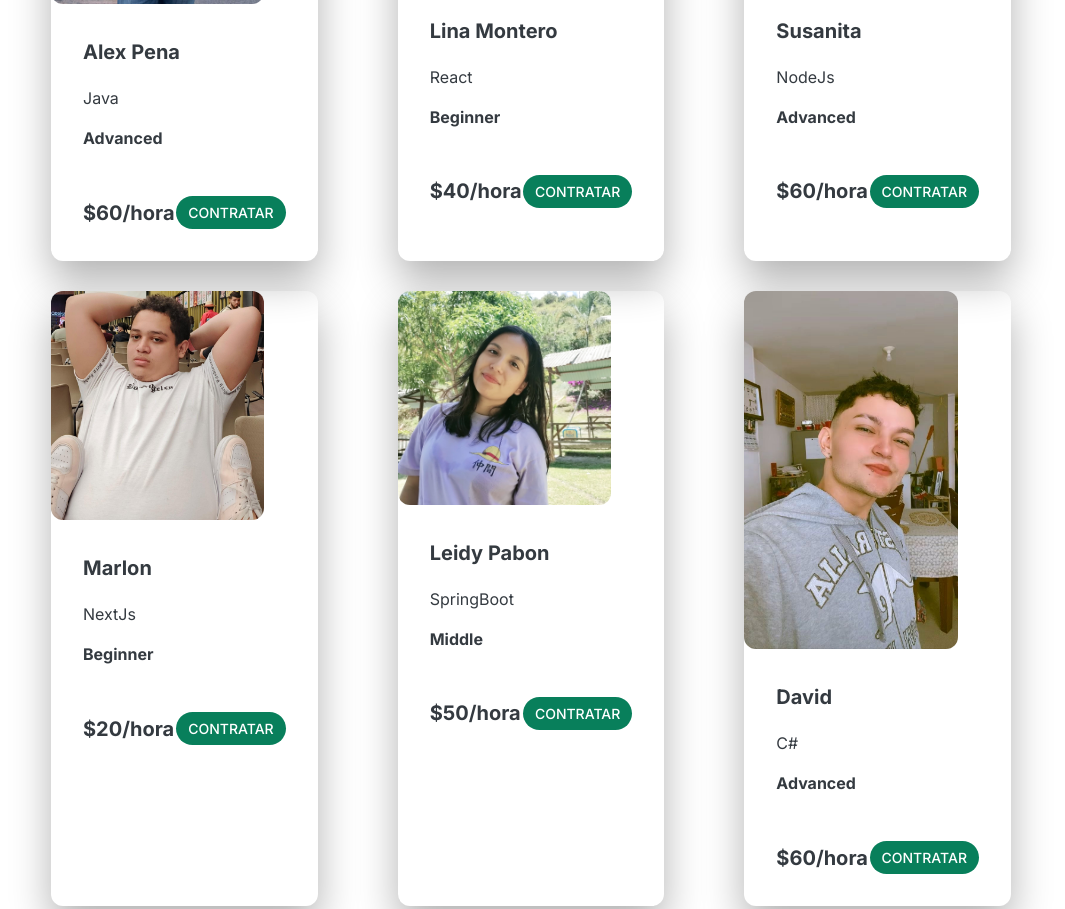
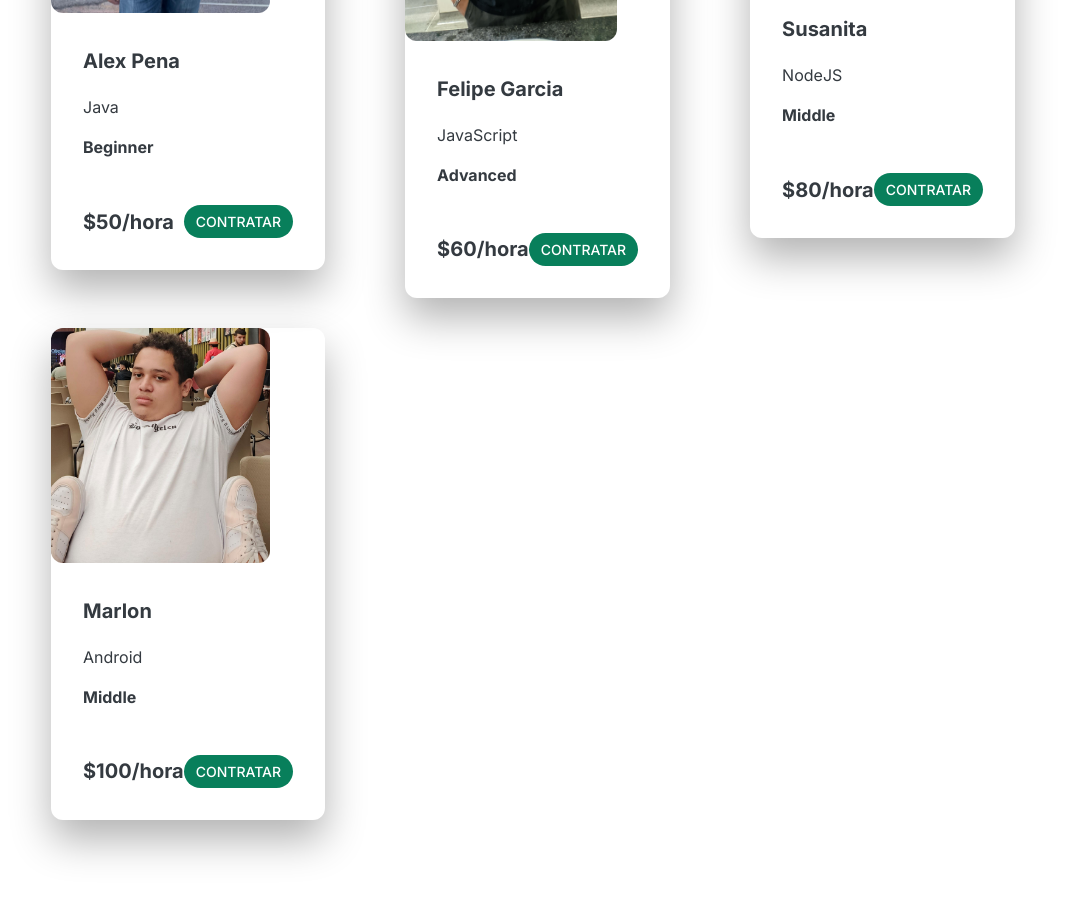
Before and after one commit to SebastianLozanoSiza/Portal-UTS, a plain HTML site: page index.html in a window 1280 px wide. Shown: the part 1020-1929 px from the top of the page, without its empty margins (109-1174 px from the left). Drawn offline with Linux system fonts and the light colour scheme.

Commit message:
agregada la funcionalidad de dinamismo para las cartas

```diff
--- /dev/null
+++ b/app.js
@@ -0,0 +1,54 @@
+console.log(students);
+
+/* 1. Llenar dinamicamente select de nombres */
+students.forEach((student) => {
+    const option = document.createElement('option');
+    option.value = student.nombre;
+    option.textContent = student.nombre;
+    document.querySelector('#nombre').appendChild(option);
+})
+
+/* 2. Llenar dinamicamente select con sueldos en dolares */
+const max = 100;
+const min = max - 90;
+
+for (let i = min; i <= max; i++) {
+    const opcion = document.createElement('option');
+    opcion.value = i;
+    opcion.textContent = i;
+    document.querySelector('#sueldo').appendChild(opcion);
+}
+
+/* 3. Event listeners */
+document.addEventListener('DOMContentLoaded', () => {
+    showStudents(students);
+})
+
+function showStudents(students) {
+    const cardContainer = document.querySelector('#tarjetas');
+    students.forEach((student) => {
+        const studentHtml = document.createElement('p');
+        studentHtml.innerHTML = `
+            <figure class="student">
+                <img src="img/${student.imagen}" alt="Student" />
+                    <div class="student-box">
+                        <h3>${student.nombre}</h3>
+                        <ul class="student-details">
+                            <li>
+                                <span>${student.experto}</span>
+                            </li>
+                            <br />
+                            <li>
+                                <strong>${student.ingles}</strong>
+                            </li>
+                        </ul>
+                        <div class="student-price">
+                            <strong>$${student.sueldo}/hora</strong>
+                            <a href="#" class="btn btn--small">Contratar</a>
+                        </div>
+                    </div>
+            </figure>
+        `;
+        cardContainer.appendChild(studentHtml);
+    })
+}
--- /dev/null
+++ b/db.js
@@ -0,0 +1,34 @@
+const students = [
+    {
+        id: 1,
+        nombre: "Alex Pena",
+        imagen: "Alex Pena.jpeg",
+        experto: "Java",
+        ingles: "Beginner",
+        sueldo: 50
+    },
+    {
+        id: 2,
+        nombre: "Felipe Garcia",
+        imagen: "Felipe Garcia.jpeg",
+        experto: "JavaScript",
+        ingles: "Advanced",
+        sueldo: 60
+    },
+    {
+        id: 3,
+        nombre: "Susanita",
+        imagen: "Susanita.jpeg",
+        experto: "NodeJS",
+        ingles: "Middle",
+        sueldo: 80
+    },
+    {
+        id: 4,
+        nombre: "Marlon",
+        imagen: "Marlon.jpeg",
+        experto: "Android",
+        ingles: "Middle",
+        sueldo: 100
+    }
+]
--- a/index.html
+++ b/index.html
@@ -110,145 +110,6 @@
 
             <div class="grid-3-cols" id="tarjetas">
 
-                <figure class="student">
-                    <img src="img/Alex Pena.jpeg" alt="Student" />
-                    <div class="student-box">
-                        <h3>Alex Pena</h3>
-                        <ul class="student-details">
-                            <li>
-                                <span>Java</span>
-                            </li>
-                            <br />
-                            <li>
-                                <strong>Advanced</strong>
-                            </li>
-                        </ul>
-                        <div class="student-price">
-                            <strong>$60/hora</strong>
-                            <a href="#" class="btn btn--small">Contratar</a>
-                        </div>
-                    </div>
-                </figure>
-
-                <figure class="student">
-                    <img src="img/Lina Montero.jpeg" alt="Student" />
-                    <div class="student-box">
-                        <h3>Lina Montero</h3>
-                        <ul class="student-details">
-                            <li>
-                                <span>React</span>
-                            </li>
-                            <br />
-                            <li>
-                                <strong>Beginner</strong>
-                            </li>
-                        </ul>
-                        <div class="student-price">
-                            <strong>$40/hora</strong>
-                            <a href="#" class="btn btn--small">Contratar</a>
-                        </div>
-                    </div>
-                </figure>
-
-                <figure class="student">
-                    <img src="img/Susanita.jpeg" alt="Student" />
-                    <div class="student-box">
-                        <h3>Susanita</h3>
-                        <ul class="student-details">
-                            <li>
-                                <span>NodeJs</span>
-                            </li>
-                            <br />
-                            <li>
-                                <strong>Advanced</strong>
-                            </li>
-                        </ul>
-                        <div class="student-price">
-                            <strong>$60/hora</strong>
-                            <a href="#" class="btn btn--small">Contratar</a>
-                        </div>
-                    </div>
-                </figure>
-
-                <figure class="student">
-                    <img src="img/Marlon.jpeg" alt="Student" />
-                    <div class="student-box">
-                        <h3>Marlon</h3>
-                        <ul class="student-details">
-                            <li>
-                                <span>NextJs</span>
-                            </li>
-                            <br />
-                            <li>
-                                <strong>Beginner</strong>
-                            </li>
-                        </ul>
-                        <div class="student-price">
-                            <strong>$20/hora</strong>
-                            <a href="#" class="btn btn--small">Contratar</a>
-                        </div>
-                    </div>
-                </figure>
-
-                <figure class="student">
-                    <img src="img/Leidy Pabon.jpeg" alt="Student" />
-                    <div class="student-box">
-                        <h3>Leidy Pabon</h3>
-                        <ul class="student-details">
-                            <li>
-                                <span>SpringBoot</span>
-                            </li>
-                            <br />
-                            <li>
-                                <strong>Middle</strong>
-                            </li>
-                        </ul>
-                        <div class="student-price">
-                            <strong>$50/hora</strong>
-                            <a href="#" class="btn btn--small">Contratar</a>
-                        </div>
-                    </div>
-                </figure>
-
-                <figure class="student">
-                    <img src="img/David.jpeg" alt="Student" />
-                    <div class="student-box">
-                        <h3>David</h3>
-                        <ul class="student-details">
-                            <li>
-                                <span>C#</span>
-                            </li>
-                            <br />
-                            <li>
-                                <strong>Advanced</strong>
-                            </li>
-                        </ul>
-                        <div class="student-price">
-                            <strong>$60/hora</strong>
-                            <a href="#" class="btn btn--small">Contratar</a>
-                        </div>
-                    </div>
-                </figure>
-
-                <figure class="student">
-                    <img src="img/noPhoto.jpg" alt="Student" />
-                    <div class="student-box">
-                        <h3>Jhon</h3>
-                        <ul class="student-details">
-                            <li>
-                                <span>JavaScript</span>
-                            </li>
-                            <br />
-                            <li>
-                                <strong>Advanced</strong>
-                            </li>
-                        </ul>
-                        <div class="student-price">
-                            <strong>$50/hora</strong>
-                            <a href="#" class="btn btn--small">Contratar</a>
-                        </div>
-                    </div>
-                </figure>
             </div>
         </section>
 
@@ -325,6 +186,9 @@
             </div>
         </footer>
     </div>
+
+    <script src="db.js"></script>
+    <script src="app.js"></script>
 </body>
 
 </html>
```
